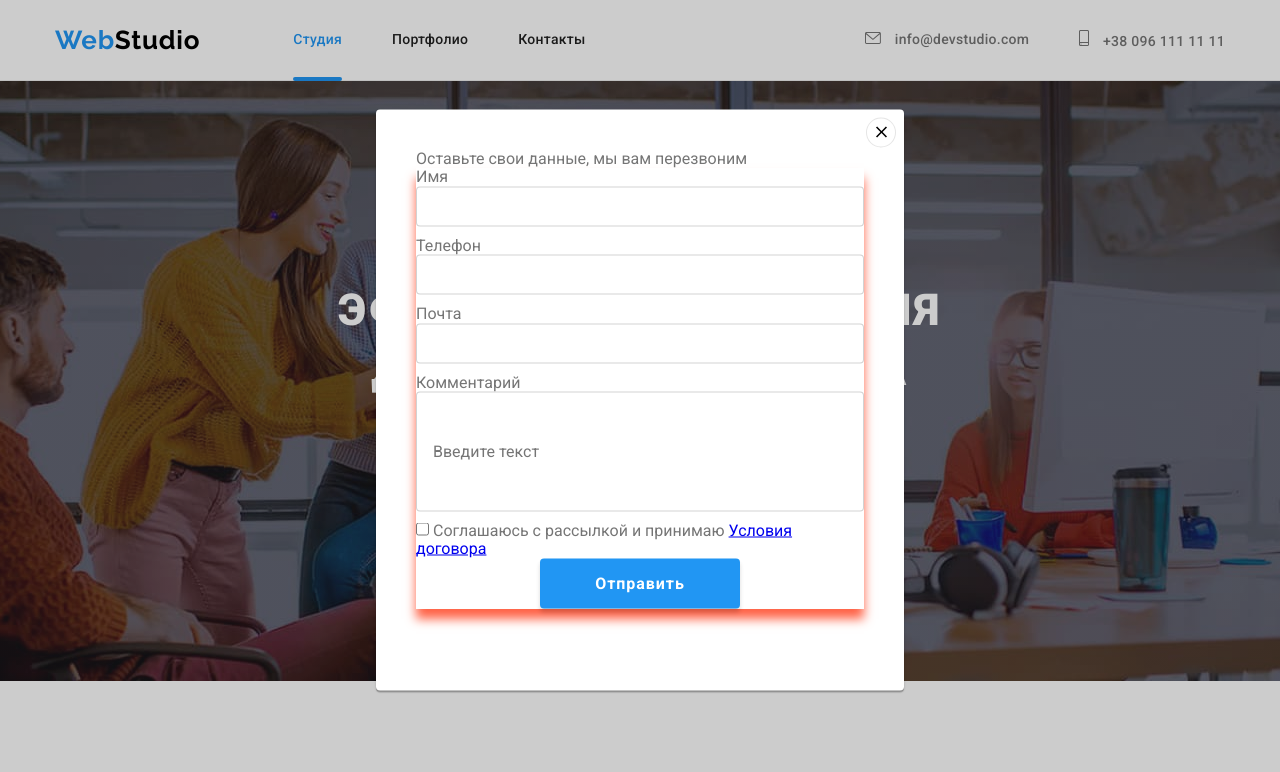
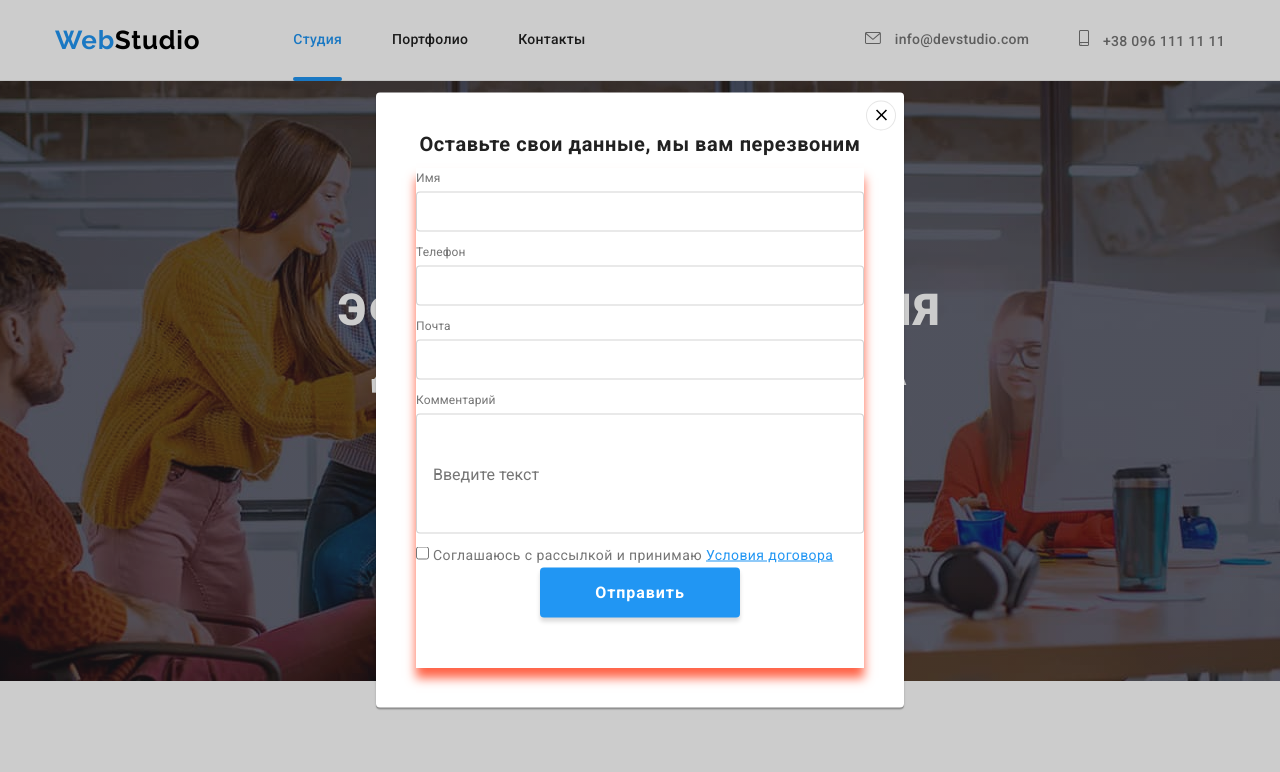
Before and after one commit to Kalatynska/goit-markup-hw-06, a plain HTML site: page index.html in a window 1280 px wide. Both pictures are taken after a click on the button "Заказать услугу". Shown: the top 772 px of the page. Drawn offline with nearby package versions, Linux system fonts and the light colour scheme.

Commit message:
Update styles.css

```diff
--- a/css/styles.css
+++ b/css/styles.css
@@ -728,10 +728,25 @@ address {
   cursor: pointer;
 }
 
+.modal-close-btn:focus,
+.modal-close-btn:active,
+.modal-close-btn:hover {
+  fill: var(--accent-color);
+}
+
+.contact-form-title {
+  font-weight: bold;
+  font-size: 20px;
+  line-height: 1.15;
+  text-align: center;
+  letter-spacing: 0.03em;
+  color: var(--title-text-color);
+  margin-bottom: 12px;
+}
 .contact-form {
   width: 448px;
   margin: 0 auto;
-  min-height: 200px;
+  min-height: 500px;
   box-shadow: 0 10px 10px 0 tomato;
 }
 
@@ -742,11 +757,31 @@ address {
   box-sizing: border-box;
   border-radius: 4px;
   margin-bottom: 10px;
+  cursor: pointer;
+}
+
+.contact-form-input:focus,
+.contact-form-input:hover {
+  outline: none;
+  border-color: var(--accent-color);
+  fill: var(--accent-color);
 }
 
 .contact-form-input-text {
   padding: 12px 16px;
   height: 120px;
+
+  /* font-size: 14px;
+  line-height: 1.14;
+  letter-spacing: 0.01em;
+  color: rgba(117, 117, 117, 0.5); */
+}
+.contact-form p {
+  font-size: 12px;
+  line-height: 1.67;
+  letter-spacing: 0.01em;
+  color: var(--primary-text-color);
+  margin-bottom: 4px;
 }
 
 .contact-form-submit {
@@ -761,10 +796,28 @@ address {
   text-align: center;
   letter-spacing: 0.06em;
   color: #ffffff;
-  background: #2196f3;
+  background: var(--accent-color);
   box-shadow: 0px 4px 4px rgba(0, 0, 0, 0.15);
   border-radius: 4px;
   border: transparent;
   cursor: pointer;
 }
+
+.contact-form-submit:hover {
+  background-color: #188ce8;
+}
+
+.contact-form-checkbox-condition {
+  font-size: 14px;
+  line-height: 1.71;
+  letter-spacing: 0.03em;
+  color: var(--primary-text-color);
+}
+
+.contact-form a {
+  font-size: 14px;
+  line-height: 1.71;
+  letter-spacing: 0.03em;
+  color: var(--accent-color);
+}
 /* ==== END OF MODAL ==== */
```
